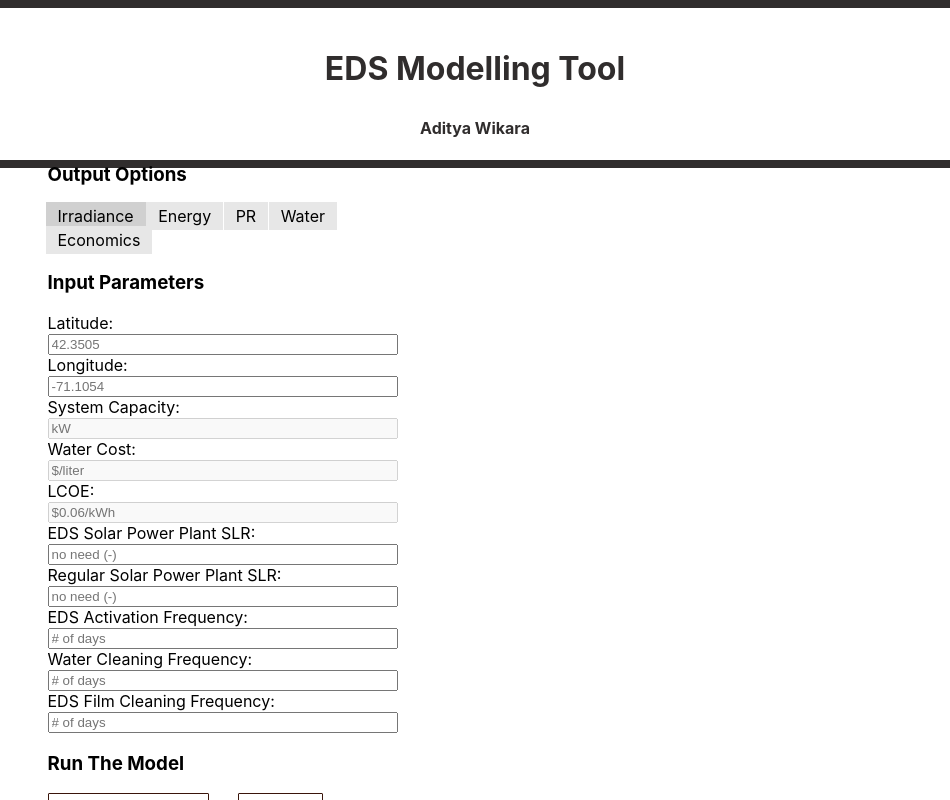
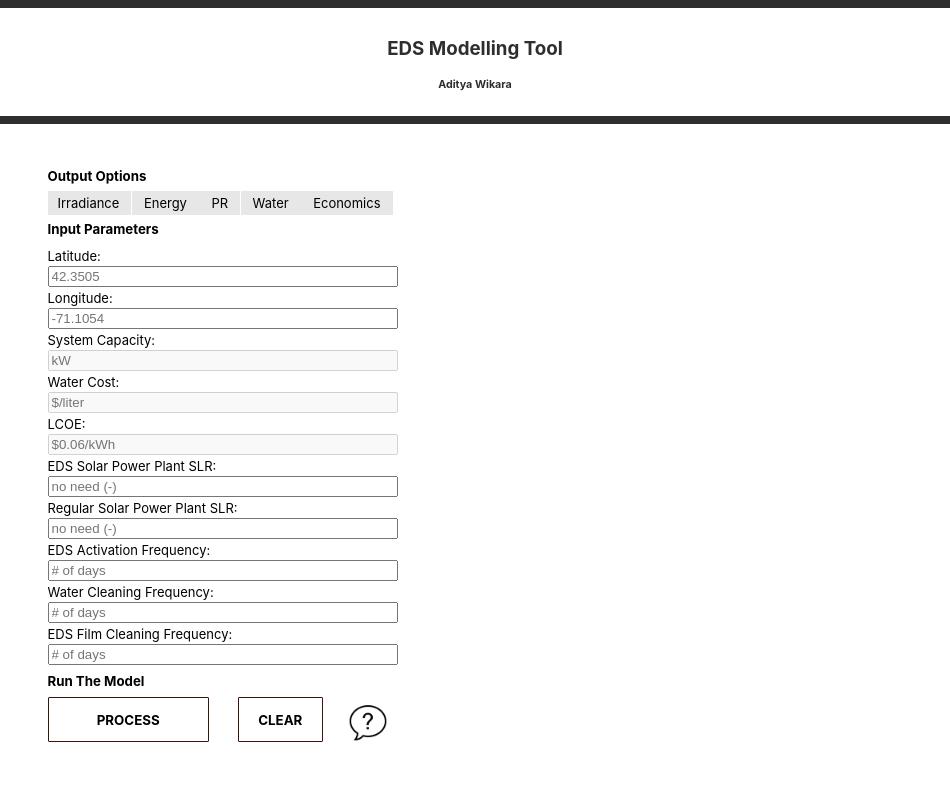
Before and after one commit to adwikara/eds_modelling_tool, an Electron app: page src/index.html in a window 950 px wide. Drawn offline with Linux system fonts and the light colour scheme.

Commit message:
change styling

```diff
--- a/src/index.html
+++ b/src/index.html
@@ -10,30 +10,30 @@
  <body>
      <header>
         <div class="header-container">
-            <h1 id="title">EDS Modelling Tool</h1>
-            <h4 id="author">Aditya Wikara</h4>
+            <h3 id="title">EDS Modelling Tool</h3>
+            <h6 id="author">Aditya Wikara</h6>
         </div>
      </header>
      <div class="main">
          <div class="inputs">
              <div class="output-param">
                 <div class="sub-header">
-                    <h3>Output Options</h3>
+                    <h5>Output Options</h5>
                 </div>
-                <input type="radio" id="gpoa" name="options" onclick=gpoaClicked(this) value="all" checked>
-                <label for="gpoa">Irradiance</label>
-                <input type="radio" id="energy" name="options" onclick=energyClicked(this) value="true">
-                <label for="energy">Energy</label>
+                <input type="radio" id="gpoa" name="options" onclick=gpoaClicked(this) value="true">
+                <label for="gpoa" style="font-size: small">Irradiance</label>
+                <input type="radio" id="energy" name="options" onclick=energyClicked(this) value="false">
+                <label for="energy" style="font-size: small">Energy</label>
                 <input type="radio" id="pr" name="options" onclick=prClicked(this) value="false">
-                <label for="pr">PR</label>
+                <label for="pr" style="font-size: small">PR</label>
                 <input type="radio" id="water" name="options" onclick=waterClicked(this) value="false">
-                <label for="water">Water</label>
+                <label for="water" style="font-size: small">Water</label>
                 <input type="radio" id="econ" name="options" onclick=econClicked(this) value="false">
-                <label for="econ">Economics</label>
+                <label for="econ" style="font-size: small">Economics</label>
              </div>
             <div class="input-param">
                 <div class="sub-header">
-                    <h3>Input Parameters</h3>
+                    <h5>Input Parameters</h5>
                 </div>
                 <label>Latitude: </label><br>
                 <input type="text" id="lat" placeholder="42.3505"><br>
@@ -58,7 +58,7 @@
             </div>
             <div>
                 <div class="sub-header">
-                    <h3>Run The Model</h3>
+                    <h5>Run The Model</h5>
                 </div>
                 <div class="buttons-area">
                     <div><button id="resultBtn">Process</button></div>
--- a/src/style.css
+++ b/src/style.css
@@ -1,5 +1,4 @@
 body{
-    font: 15px/1.5;
     font-family: -apple-system, BlinkMacSystemFont, 'Segoe UI', Roboto, Oxygen, Ubuntu, Cantarell, 'Open Sans', 'Helvetica Neue', sans-serif;
     padding:0;
     margin:0;
@@ -10,14 +9,13 @@ body{
 .header-container{
     width:85%;
     margin:auto;
-    overflow:hidden;
 }
 
 header{
     background: #ffffff;
     color:#302d2d;
-    padding-top:20px;
-    min-height:50px;
+    padding-top:10px;
+    min-height:10px;
     border-top:#302d2d 8px solid;
     border-bottom:#302d2d 8px solid;
     position:fixed;
@@ -25,13 +23,13 @@ header{
     width: 100%;
   }
 
-header h1 {
+header h3 {
     text-align: center;
 }
 
-header h4 {
+header h6 {
     text-align: center;
-    margin-top: 30px;
+    margin-top: 5px;
 }
 
 /* Main Section */
@@ -42,14 +40,19 @@ header h4 {
 
 .inputs {
   position: fixed;
-  top: 18%;
+  top: 20%;
   left: 5%;
   width: 40%;
+  overflow: auto;
+}
+
+.inputs label {
+  font-size: 13px;
 }
 
 .outputs {
   position: fixed;
-  top: 20%;
+  top: 22%;
   left: 45%;
   right: 5%;
   height: 75%;
@@ -60,7 +63,7 @@ header h4 {
 /*Output Parameters Options*/
 input[type=radio] {
   display:none;
-  margin:10px;
+  margin:12px;
 }
 
 input[type=radio] + label {
@@ -69,6 +72,7 @@ input[type=radio] + label {
   padding: 4px 12px;
   background-color: #e7e7e7;
   border-color: #ddd;
+  font-size: 14px;
 }
 
 input[type=radio]:checked + label {
@@ -79,6 +83,10 @@ input[type=radio]:checked + label {
 /*Input Parameters*/
 .input-param input[type=text] {
   width: 90%;
+}
+
+.sub-header h5{
+  margin: 8px auto;
 }
 
 /* Buttons */
@@ -93,12 +101,12 @@ input[type=radio]:checked + label {
     color: #000000;
     border-radius: 1px;
     border: solid 1.5px #3a150b;
-    height: 52px;
-    padding-left: 15px;
-    padding-right:15px;
+    height: 45px;
+    padding-left: 10px;
+    padding-right:10px;
     margin: auto;
     width: 85%;
-    font: 18px;
+    font: 13px;
     font-family: -apple-system, BlinkMacSystemFont, 'Segoe UI', Roboto, Oxygen, Ubuntu, Cantarell, 'Open Sans', 'Helvetica Neue', sans-serif;
     font-weight: bold;
     text-transform: uppercase;
@@ -110,12 +118,12 @@ input[type=radio]:checked + label {
   color: #000000;
   border-radius: 1px;
   border: solid 1.5px #3a150b;
-  height: 52px;
+  height: 45px;
   padding-left: 15px;
   padding-right:15px;
   margin: auto;
   width: 90%;
-  font: 18px;
+  font: 13px;
   font-family: -apple-system, BlinkMacSystemFont, 'Segoe UI', Roboto, Oxygen, Ubuntu, Cantarell, 'Open Sans', 'Helvetica Neue', sans-serif;
   font-weight: bold;
   text-transform: uppercase;
```
Also changed, not shown: main.js (+4 -6 lines).
